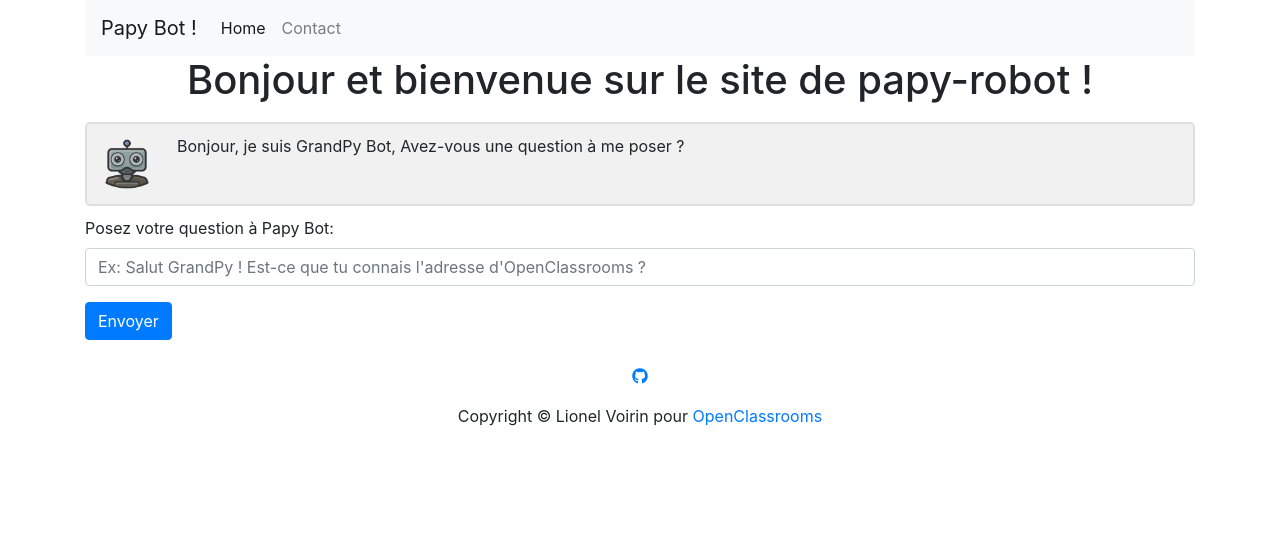
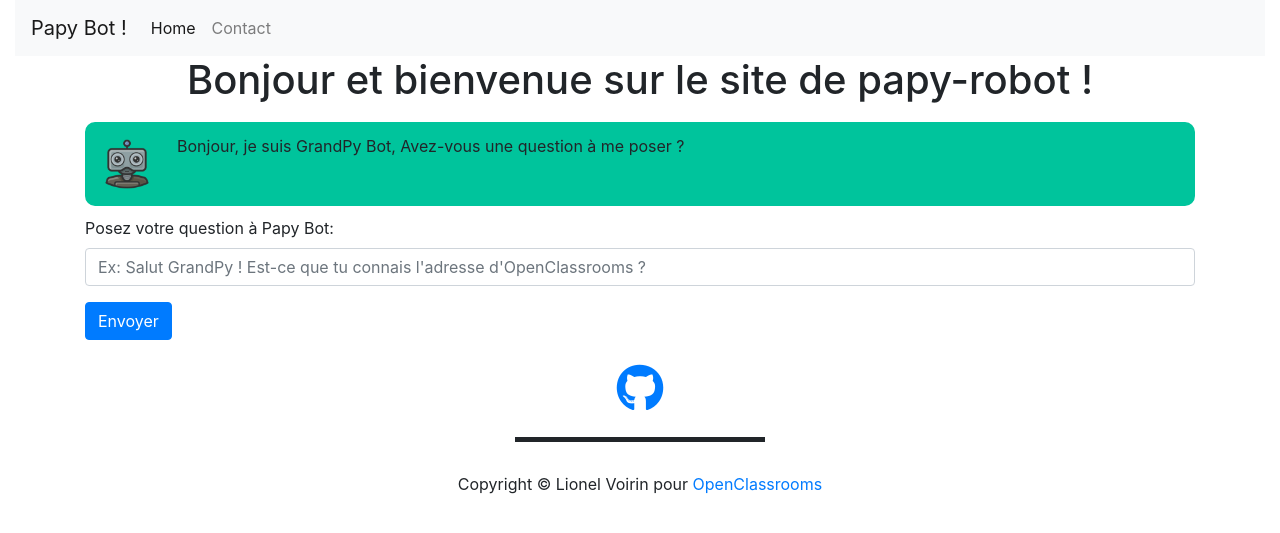
Before and after one commit to Nels885/p11_grandpy_bot_upgrade, a Flask app: page / in a window 1280 px wide. Shown: the top 533 px of the page. Run offline with Flask 2, Linux system fonts and the light colour scheme; parts of the project's set-up code (start-up, migrations or seed data) failed here and were passed over; some libraries are stand-ins or nearby versions.

Commit message:
Formatting script.js and changing the design of the website

```diff
--- a/bot/static/css/custom.css
+++ b/bot/static/css/custom.css
@@ -1,3 +1,13 @@
+/*
+body {
+    background-color: #00c49c;
+}
+*/
+
+section #chat {
+    overflow-y: scroll;
+}
+
 /* Set the size of the div element that contains the map */
 .map {
     height: 400px; /* The height is 400 pixels */
@@ -6,17 +16,26 @@
 
 /* Chat containers */
 .cont-chat {
+    border: 2px solid #00C49C;
+    /*
     border: 2px solid #dedede;
     background-color: #f1f1f1;
-    border-radius: 5px;
+    */
+    background-color: #00C49C;
+    border-radius: 10px;
     padding: 10px;
     margin: 10px 0;
 }
 
 /* Darker chat container */
 .darker {
+    background-color: #313E52;
+    border-color: #313E52 ;
+    color: white;
+    /*
     border-color: #ccc;
     background-color: #ddd;
+    */
 }
 
 /* Clear floats */
@@ -71,3 +90,12 @@
         opacity: 0.2;
     }
 }
+
+hr {
+  padding: 0;
+  border: none;
+  border-top: solid 5px;
+  text-align: center;
+  max-width: 250px;
+  margin: 25px auto 30px;
+}
--- a/bot/static/js/script.js
+++ b/bot/static/js/script.js
@@ -9,23 +9,26 @@ function loadBot() {
 }
 
 
-// Function for display the answer of GrandpyBot
-function chatBot(answer) {
+// Function for display the answer of GrandpyBot or Anonymous
+function contChat(answer, bot=true) {
+    var chatClass = "", avatar = "papybot.png", avatClass = "left";
+
     // Remove load animation
     $('#load').remove();
-
-    chat.append('<div class="cont-chat">' +
-        '<img class="left avatar" src="../static/img/papybot.png" alt="Avatar">' +
-        '<p>' + answer + '</p></div>');
+    if (!bot) {
+        chatClass = "darker text-right", avatar = "invite.png", avatClass = "right";
+    }
+    chat.append('<div class="cont-chat ' + chatClass + '">' +
+        '<img class="' + avatClass + ' avatar" src="../static/img/' + avatar + '" alt="Avatar"><p>' + answer + '</p></div>');
 }
 
 
-// function for the error with Ajax
+// Function for the error with Ajax
 function ajaxError(error) {
     // Display error message in the console
     console.error("[AJAX] ERROR : " + error);
 
-    chatBot("Je suis désolé, je ne peux pas vous répondre pour le moment, mon cerveau est en surchauffe :( !!");
+    contChat("Je suis désolé, je ne peux pas vous répondre pour le moment, mon cerveau est en surchauffe :( !!");
     /*
     chatBot("{{ config['MSG_BOT_ERROR_API'] }}");
     */
@@ -65,15 +68,13 @@ function apiWiki(loc, resp) {
         }).done(mediawikiPageidCallback).fail(ajaxError);
 
         function mediawikiPageidCallback(response) {
-
             const lien = "https://fr.wikipedia.org/wiki?curid=" + pageId;
             const result = response["query"]["pages"][0]["extract"];
             msgBot = msgBot + result;
             console.log("[MEDIAWIKI] ANSWER_BOT : " + msgBot);
 
-            chatBot(msgBot + ' [<a href="' + lien + '">En savoir plus sur Wikipedia</a>]');
+            contChat(msgBot + ' [<a href="' + lien + '">En savoir plus sur Wikipedia</a>]');
         }
-
     }
 }
 
@@ -99,9 +100,12 @@ $(function () {
 
         // Adding the user message in the chat window
         const msgUser = $('#content').val();
+        contChat(msgUser, false);
+        /*
         chat.append('<div class="cont-chat darker text-right">' +
             '<img class="right avatar" src="../static/img/invite.png" alt="Avatar">' +
             '<p>' + msgUser + '</p></div>');
+        */
 
         // Adding load animation
         loadBot();
@@ -115,12 +119,12 @@ $(function () {
             const geoLocation = response['geoLocation'];
             console.log("[BACK END] LOCATION : " + geoLocation);
 
-            chatBot(response['answers'][0]);
+            contChat(response['answers'][0]);
 
             // if geolocation then we display the Google Map
             if (geoLocation['geometry'].length !== 0) {
                 var mapId = "map" + String(numId);
-                chatBot('<div id=' + mapId + ' class="map"></div>');
+                contChat('<div id=' + mapId + ' class="map"></div>');
                 initMap(geoLocation['geometry'], mapId);
                 numId += 1;
                 apiWiki(geoLocation, response);
--- a/bot/templates/index.html
+++ b/bot/templates/index.html
@@ -8,11 +8,11 @@
     <meta name="author" content=""/>
     <title>Grandpy Bot</title>
 
+    <!-- Bootstrap CSS -->
+    <link rel="stylesheet" href="{{ url_for('static', filename='css/bootstrap/bootstrap.min.css') }}"/>
+
     <!-- Custom CSS for the chat -->
     <link rel="stylesheet" href="{{ url_for('static', filename='css/custom.css') }}"/>
-
-    <!-- Bootstrap CSS -->
-    <link rel="stylesheet" href="{{ url_for('static', filename='css/bootstrap/bootstrap.min.css') }}"/>
 
     <!-- Custom fonts for this template -->
     <script src="https://use.fontawesome.com/470b91f216.js"></script>
@@ -20,7 +20,7 @@
 </head>
 
 <body>
-<div class="container">
+<div class="container-fluid">
 
     <!-- Navigation Bar -->
     <nav class="navbar navbar-expand-lg navbar-light bg-light">
@@ -48,7 +48,9 @@
             <h1>Bonjour et bienvenue sur le site de papy-robot !</h1>
         </div>
     </header>
+</div>
 
+<div class="container">
     <!-- Section of the chat -->
     <section class="row">
         <div id="chat" class="col-lg-12 mx-auto">
@@ -74,13 +76,15 @@
             </form>
         </div>
     </section>
+</div>
 
     <!-- Fooder -->
     <footer class="row">
         <div class="col-lg-12 text-center">
             <br/>
             <p><a href="https://github.com/Nels885/grandpy_bot" class="btn-social btn-outline" target="_blank"><span
-                    class="sr-only">Github</span><i class="fa fa-fw fa-github"></i></a></p>
+                    class="sr-only">Github</span><i class="fa fa-github fa-3x" aria-hidden="true"></i></a></p>
+            <hr/>
             <span class="italic">Copyright &copy; Lionel Voirin pour <a href="https://www.openclassrooms.com"
                                                                         target="_blank">OpenClassrooms</a></span>
         </div>
--- a/config.py
+++ b/config.py
@@ -14,8 +14,8 @@ STOP_WORDS_JSON = os.path.join(basedir, "fr.json")
 Parameters for Google Maps
 ==========================
 """
-# GOOGLE_KEY = "<YOUR_GOOGLE_API_KEY>"
-GOOGLE_KEY = "AIzaSyBXY7hN348bYM7NE0KKsIiipwesJEeX1ps"
+GOOGLE_KEY = "<YOUR_GOOGLE_API_KEY>"
+
 
 """
 =================================
```
